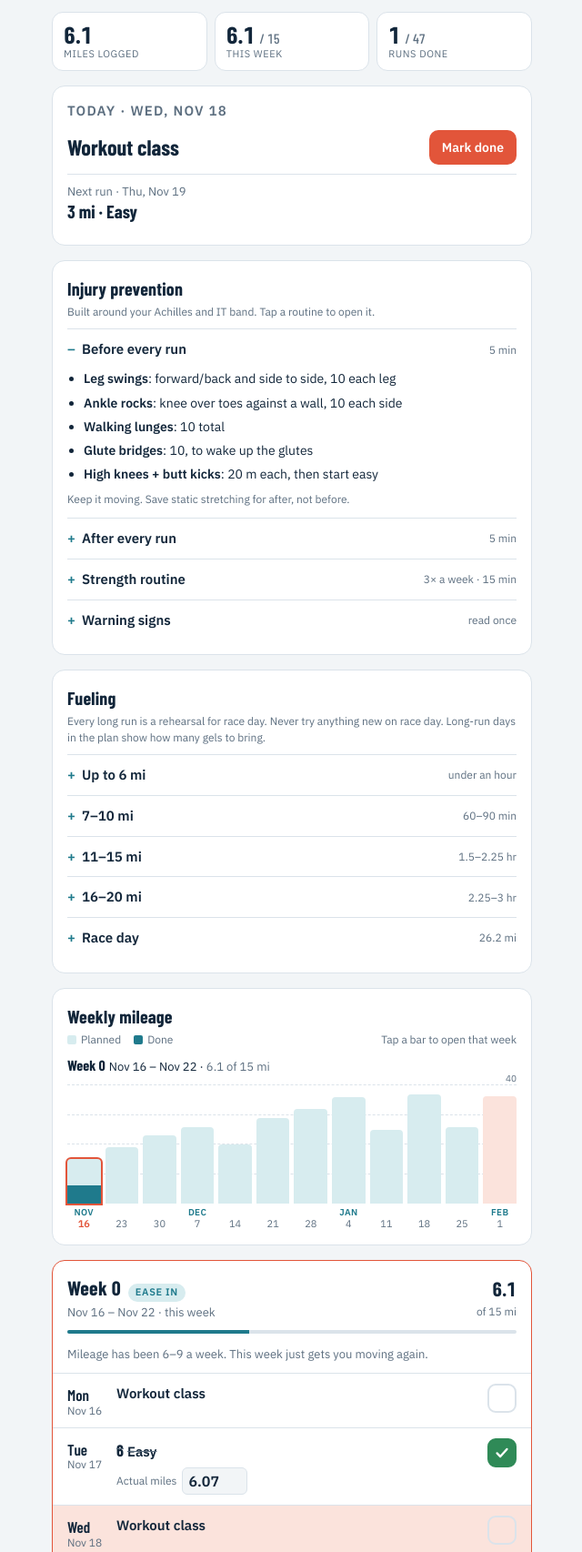
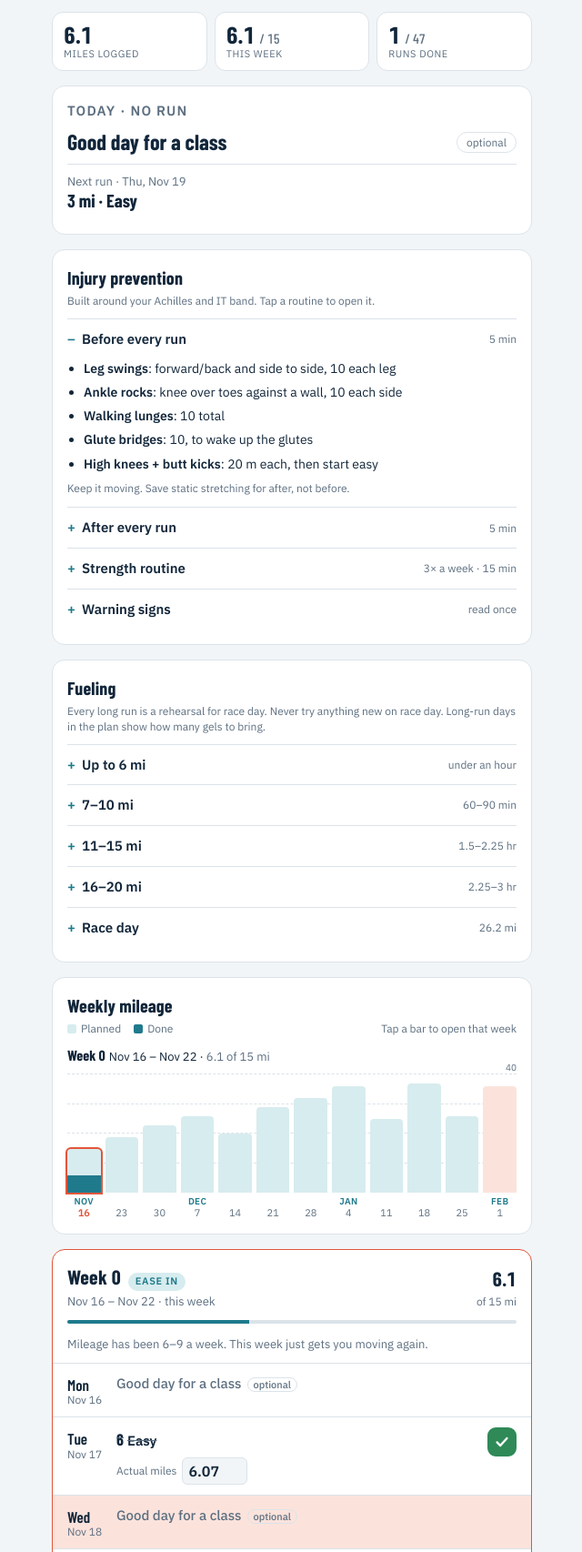
Before and after one commit to vibes-n-code/Surf-city, a plain HTML site: page index.html in a window 1280 px wide. Shown: the part 149-1855 px from the top of the page at 91% size, without its empty margins (319-959 px from the left). Drawn offline with nearby package versions, Linux system fonts and the light colour scheme.

Commit message:
Workout classes become optional reminders, no check-off
Co-Authored-By: Claude Opus 5.5 <noreply@anthropic.com>
Claude-Session: https://claude.ai/code/session_0142CdqRZU41yqnZWsK7ZRTX

```diff
--- a/app.js
+++ b/app.js
@@ -34,8 +34,8 @@ function buildPlan(plan) {
         const r = w[day];
         const type = day === "mon" || day === "wed" ? "run" : day === "sat" ? "long" : day === "sun" && wi === last ? "race" : "run";
         s = { type, mi: r[0], title: r[1], desc: r[2] || "", optional: day === "fri" && !w.friRequired };
-      } else if (day === "mon") s = { type: "class", title: wi === last ? "Workout class (go light)" : "Workout class", mi: 0 };
-      else if (day === "wed") s = wi === last ? { type: "rest", title: "Rest", desc: "Skip class this week", mi: 0 } : { type: "class", title: "Workout class", mi: 0 };
+      } else if (day === "mon") s = { type: "class", title: "Good day for a class", desc: wi === last ? "Keep it light, upper body and core" : "", mi: 0 };
+      else if (day === "wed") s = wi === last ? { type: "rest", title: "Rest", desc: "Skip classes this week", mi: 0 } : { type: "class", title: "Good day for a class", desc: wi >= 9 ? "Go easy on legs during peak and taper" : "", mi: 0 };
       else if (day === "sun") s = { type: "rest", title: "Rest", desc: wi === 0 ? "" : "Or run the long run today if Saturday doesn't work", mi: 0 };
       else s = { type: "rest", title: day === "fri" && wi === last ? "Travel / rest" : "Rest", mi: 0 };
       Object.assign(s, { key, date, day: di, week: wi });
@@ -209,7 +209,7 @@ function render() {
 function dayRow(s, today) {
   const isToday = sameDay(s.date, today);
   const done = isDone(s);
-  const cls = "day" + (isToday ? " is-today" : "") + (done ? " done" : "") + (s.type === "rest" ? " rest" : "");
+  const cls = "day" + (isToday ? " is-today" : "") + (done ? " done" : "") + (s.type === "rest" ? " rest" : "") + (s.type === "class" ? " class" : "");
   let what = '<div class="title">' + (s.mi ? '<span class="mi">' + miStr(s.mi) + "</span>" : "") + esc(s.title) +
     (s.optional ? '<span class="opt">optional</span>' : "") + "</div>";
   if (s.desc) what += '<div class="desc">' + esc(s.desc) + "</div>";
@@ -218,24 +218,25 @@ function dayRow(s, today) {
     const a = state[s.key].actual;
     what += '<label class="actual" for="a-' + s.key + '">Actual miles <input id="a-' + s.key + '" type="number" inputmode="decimal" step="0.01" min="0" value="' + (typeof a === "number" ? a : "") + '" data-actual="' + s.key + '"></label>';
   }
-  const box = s.type === "rest" ? "<span></span>" :
+  const box = s.type === "rest" || s.type === "class" ? "<span></span>" :
     '<button class="check' + (done ? " on" : "") + '" data-toggle="' + s.key + '" aria-pressed="' + done + '" aria-label="Mark ' + esc(s.title) + " on " + DAYNAME[s.day] + " " + (done ? "not done" : "done") + '">' + CHECK + "</button>";
   return '<div class="' + cls + '"><div class="d"><b>' + DAYNAME[s.day] + "</b>" + fmt(s.date) + '</div><div class="what">' + what + "</div>" + box + "</div>";
 }
 
 function renderToday(today) {
   const el = document.getElementById("today");
-  const todays = SESSIONS.filter(s => sameDay(s.date, today));
+  const todays = SESSIONS.filter(s => sameDay(s.date, today)).sort((a, b) => (a.type === "class") - (b.type === "class"));
   let h;
   if (today < START) h = "<h2>Plan starts " + fmt(START) + "</h2>";
   else if (today > RACE) h = '<h2>Race complete</h2><div class="today-item"><div class="t"><div class="title">You did it.</div></div></div>';
   else if (todays.length) {
+    if (todays.every(s => s.type === "class")) h = "<h2>Today · No run</h2>"; else
     h = "<h2>Today · " + DAYNAME[(today.getDay() + 6) % 7] + ", " + fmt(today) + "</h2>";
     todays.forEach(s => {
       const done = isDone(s);
       h += '<div class="today-item"><div class="t"><div class="title">' + (s.mi ? miStr(s.mi) + " mi · " : "") + esc(s.title) + "</div>" +
         (s.desc ? '<div class="desc">' + esc(s.desc) + "</div>" : "") + (fuelFor(s) ? '<span class="fuel-tag">' + esc(fuelFor(s)) + "</span>" : "") + "</div>" +
-        '<button class="btn' + (done ? " done" : "") + '" data-toggle="' + s.key + '">' + (done ? "Done ✓" : "Mark done") + "</button></div>";
+        (s.type === "class" ? '<span class="opt-pill">optional</span>' : '<button class="btn' + (done ? " done" : "") + '" data-toggle="' + s.key + '">' + (done ? "Done ✓" : "Mark done") + "</button>") + "</div>";
     });
   } else h = "<h2>Today · Rest day</h2>";
   const next = SESSIONS.find(s => s.date > today && s.mi > 0);
--- a/index.html
+++ b/index.html
@@ -149,7 +149,9 @@ summary::-webkit-details-marker { display: none; }
 .day .what .desc { font-size: 13px; color: var(--muted); }
 .day .what .fuel-tag, .today-item .fuel-tag { display: inline-block; margin-top: 4px; font-size: 12px; font-weight: 600; color: var(--accent); background: var(--accent-soft); border-radius: 999px; padding: 1px 8px; }
 .day .what .opt { font-size: 11px; color: var(--muted); border: 1px solid var(--line); border-radius: 999px; padding: 0 6px; margin-left: 4px; font-weight: 500; }
-.day.rest .what .title { color: var(--muted); font-weight: 500; }
+.day.rest .what .title, .day.class .what .title { color: var(--muted); font-weight: 500; }
+.day.class .what .title::after { content: "optional"; font-size: 11px; color: var(--muted); border: 1px solid var(--line); border-radius: 999px; padding: 0 6px; margin-left: 6px; }
+.opt-pill { font-size: 12px; color: var(--muted); border: 1px solid var(--line); border-radius: 999px; padding: 2px 10px; white-space: nowrap; }
 .actual { display: flex; align-items: center; gap: 6px; margin-top: 6px; font-size: 12px; color: var(--muted); }
 .actual input { width: 72px; font: 600 16px var(--body); padding: 4px 6px; border: 1px solid var(--line); border-radius: 6px; background: var(--bg); color: var(--ink); }
 .check { width: 32px; height: 32px; border-radius: 9px; border: 2px solid var(--line); background: transparent; cursor: pointer; display: grid; place-items: center; color: transparent; padding: 0; }
--- a/sw.js
+++ b/sw.js
@@ -1,5 +1,5 @@
 // Network first so updates show on the next open; cached copy when offline.
-const CACHE = "surf-city-v7";
+const CACHE = "surf-city-v8";
 const FILES = ["./", "index.html", "app.js", "plan.json", "manifest.webmanifest", "icons/icon-192.png", "icons/apple-touch-icon.png"];
 self.addEventListener("install", e => { e.waitUntil(caches.open(CACHE).then(c => c.addAll(FILES))); self.skipWaiting(); });
 self.addEventListener("activate", e => {
```
